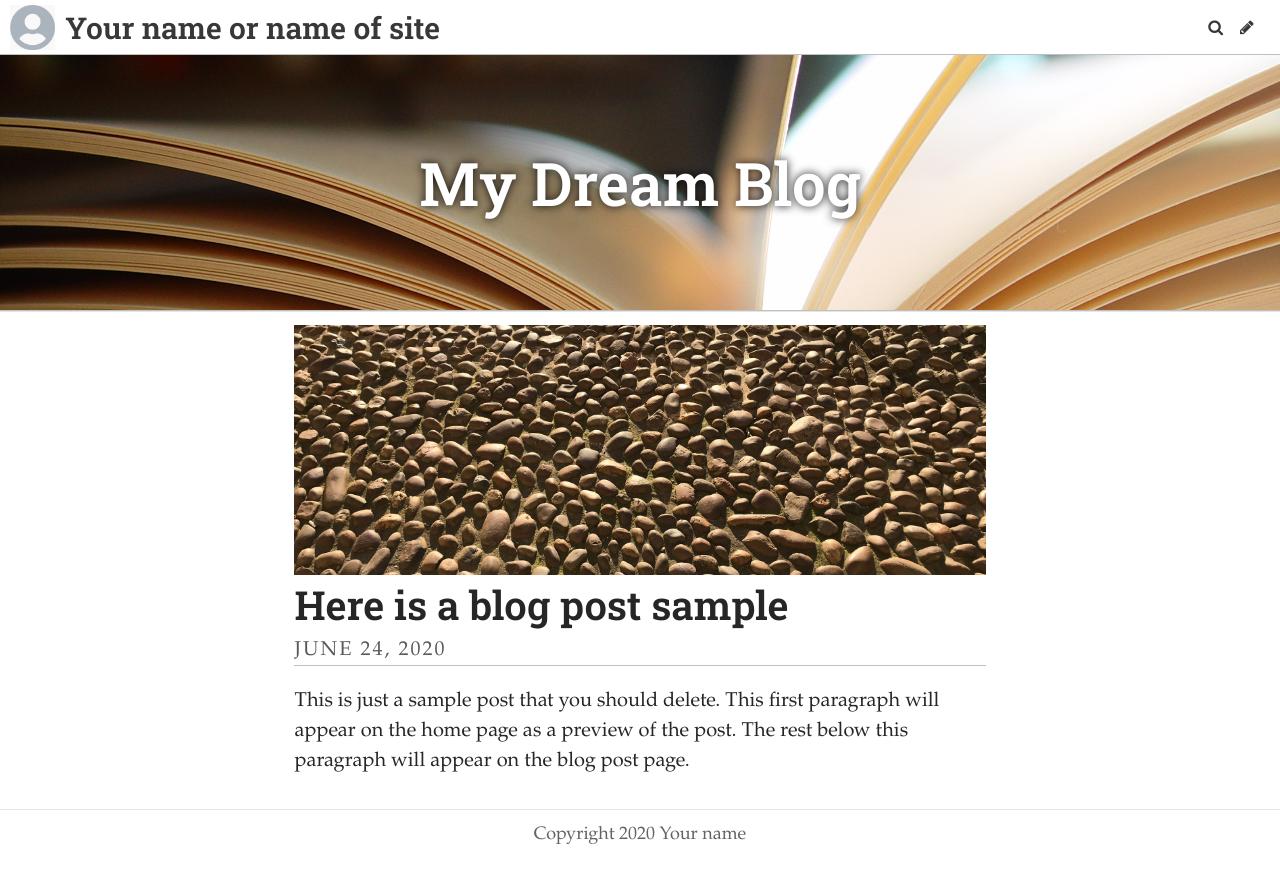
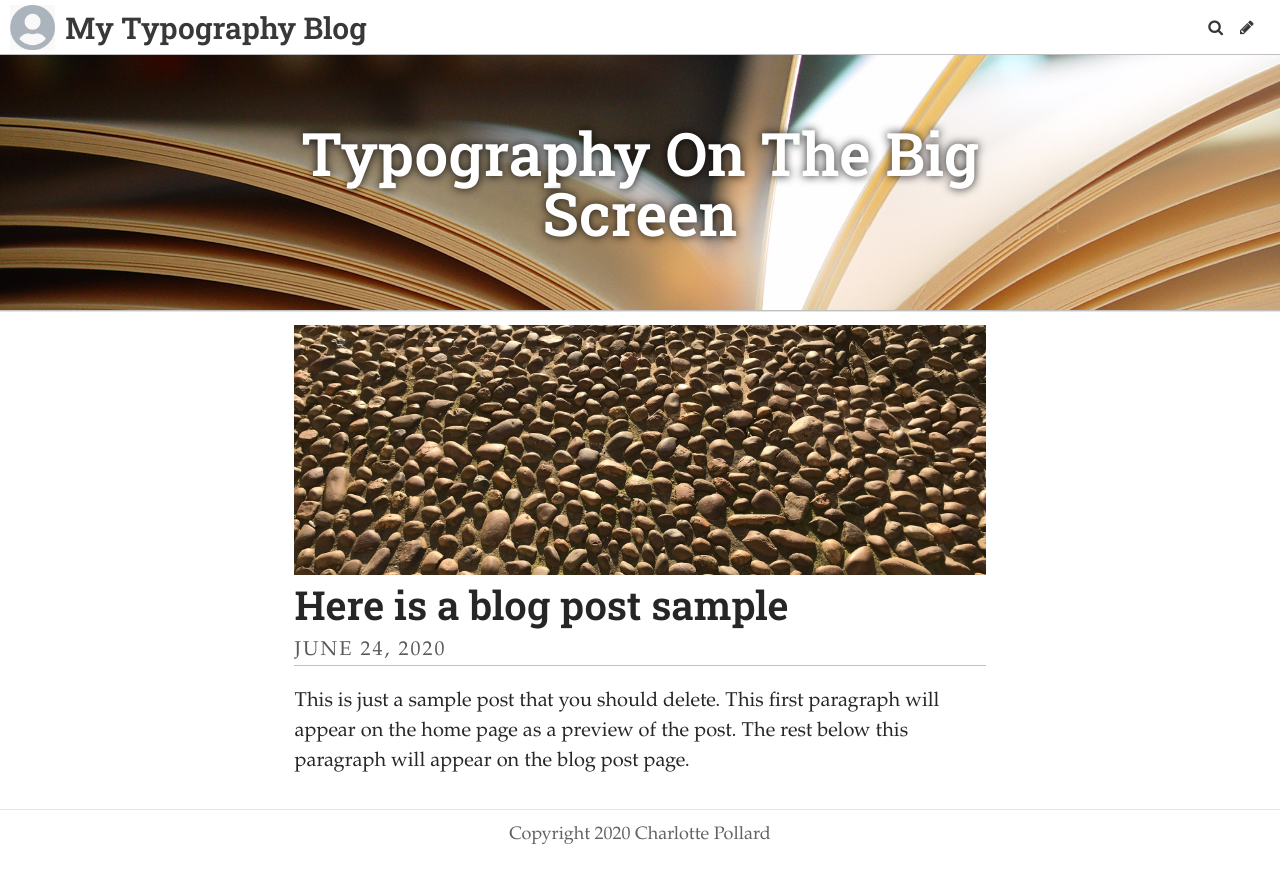
Before and after one commit to charlotte1404/brookestypography, a Jekyll site: the page built from index.html, in a window 1280 px wide. Shown: the top 883 px of the page. Built offline with Jekyll 4.4.1, drawn with Linux system fonts in a browser that asks for light colours; some web fonts are replaced; the list of posts is cut into pages by our own code.

Commit message:
Update Settings “general”

```diff
--- a/_data/settings.yml
+++ b/_data/settings.yml
@@ -1,11 +1,11 @@
-title: Your name or name of site
-description: A website with a blog
-header_text: My Dream Blog
-footer_text: Copyright 2020 Your name
+title: My Typography Blog
+description: A website for my blogs
+header_text: Typography On The Big Screen
+footer_text: Copyright 2020 Charlotte Pollard
 header_feature_image: ../uploads/pages.jpg
-bannerheight: "20vmax"
-gridlayout: false
+bannerheight: 20vmax
 logo: /uploads/logo.jpg
 favicon: /uploads/favicon.ico
+gridlayout: false
+fixednavbar: false
 upzoom: true
-fixednavbar: false
```
